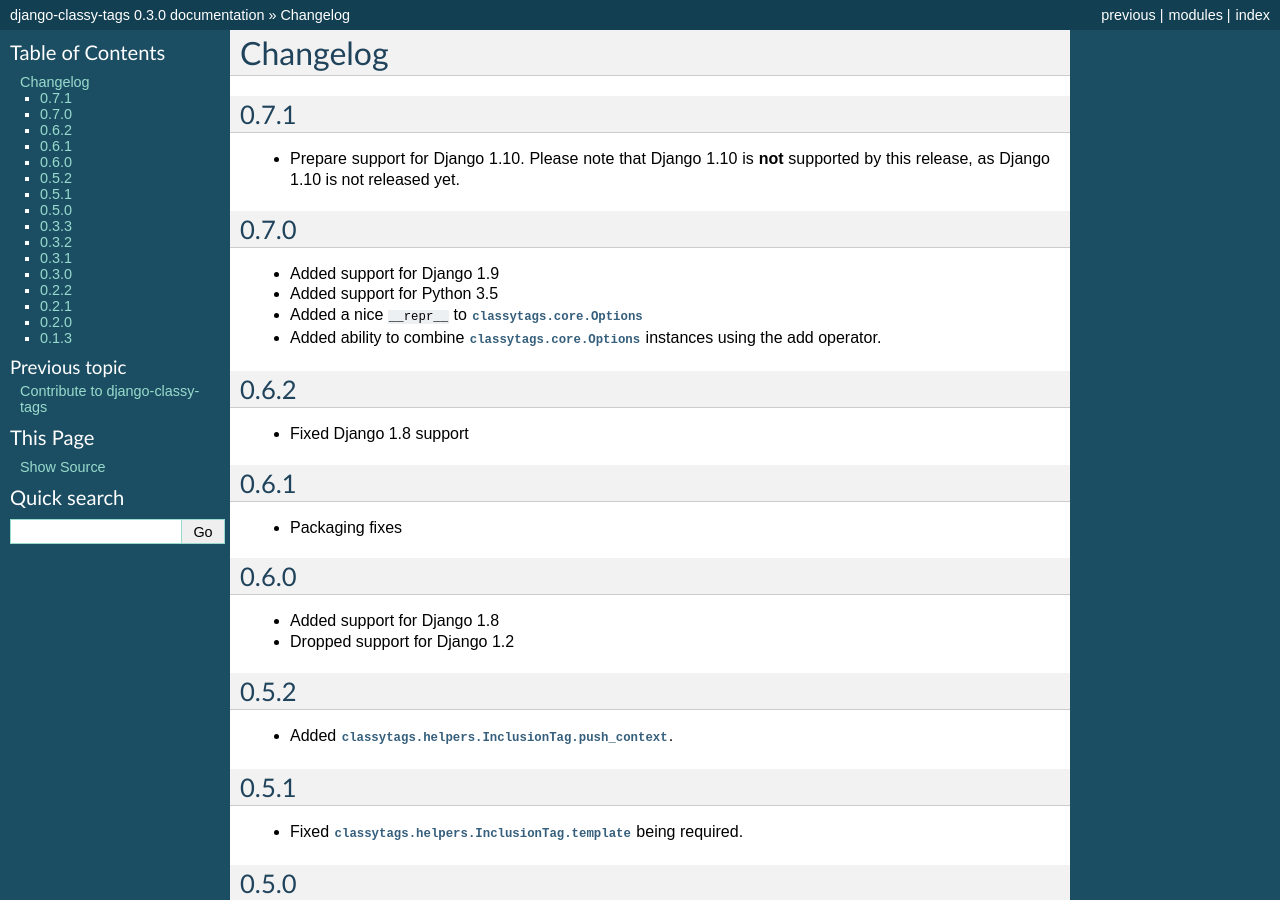
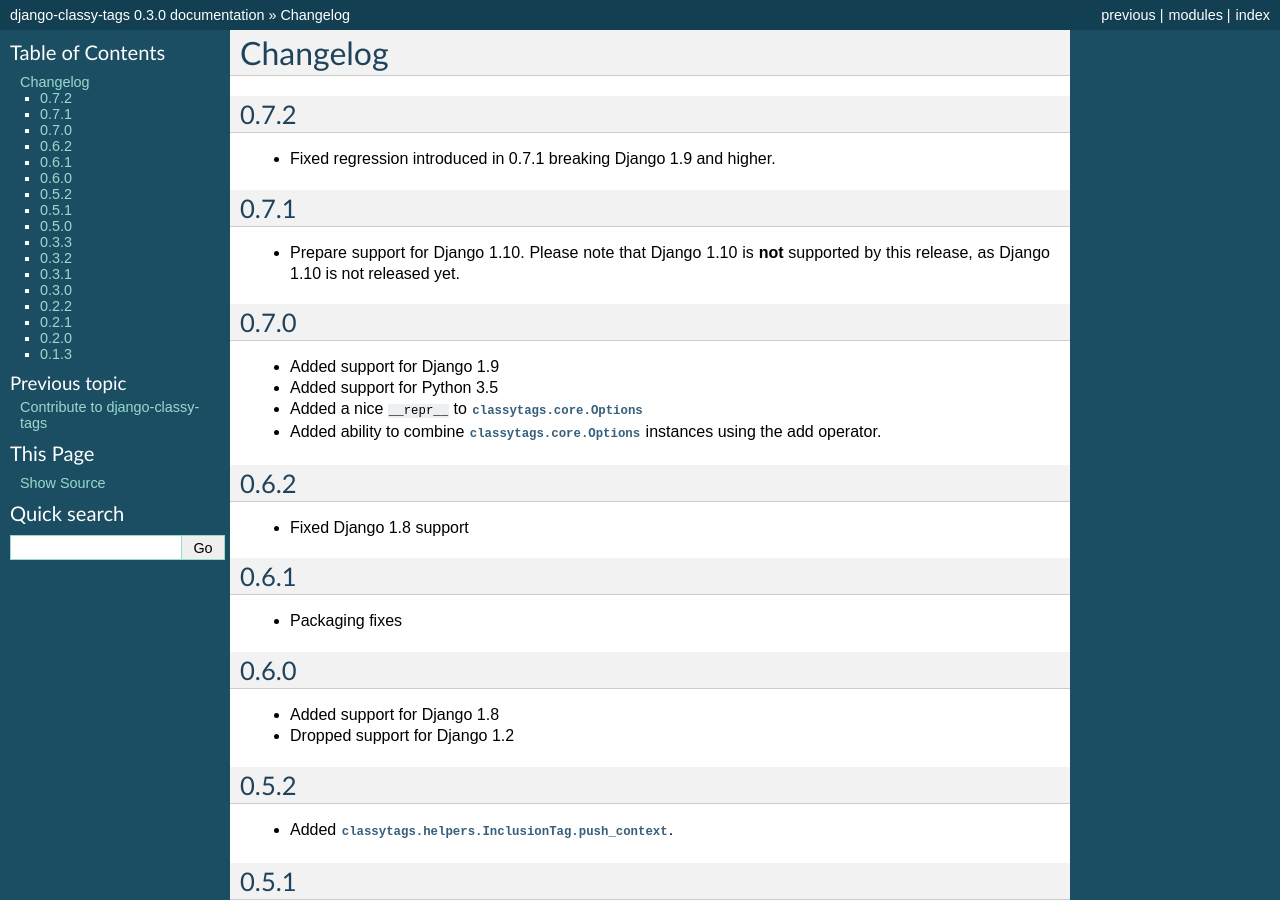
Before and after one commit to django-cms/django-classy-tags, a Sphinx documentation site: the page built from docs/changes.rst, in a window 1280 px wide and 900 px high. Built offline with Sphinx 7.4.7, drawn with Linux system fonts in a browser that asks for light colours.

Commit message:
0.7.2 release

```diff
--- a/classytags/__init__.py
+++ b/classytags/__init__.py
@@ -1 +1 @@
-__version__ = '0.7.1'
+__version__ = '0.7.2'
--- a/docs/changes.rst
+++ b/docs/changes.rst
@@ -1,6 +1,13 @@
 #########
 Changelog
 #########
+
+
+*****
+0.7.2
+*****
+
+* Fixed regression introduced in 0.7.1 breaking Django 1.9 and higher.
 
 
 *****
```
